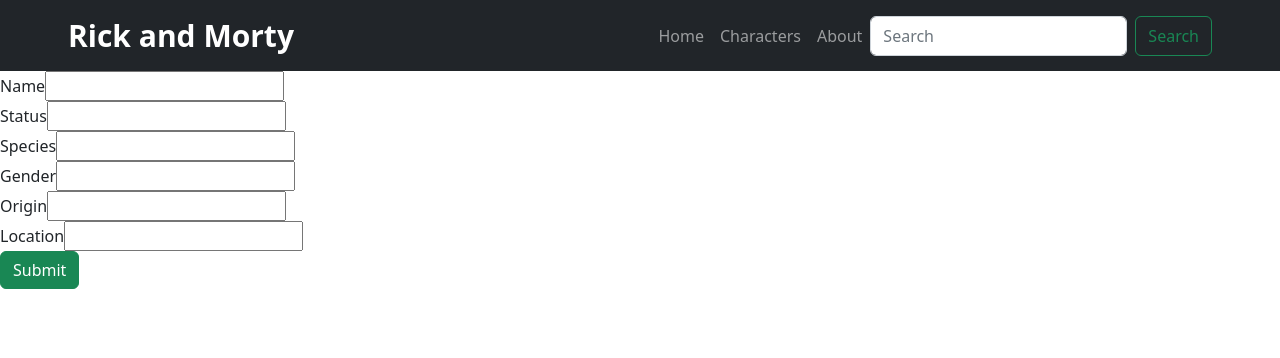
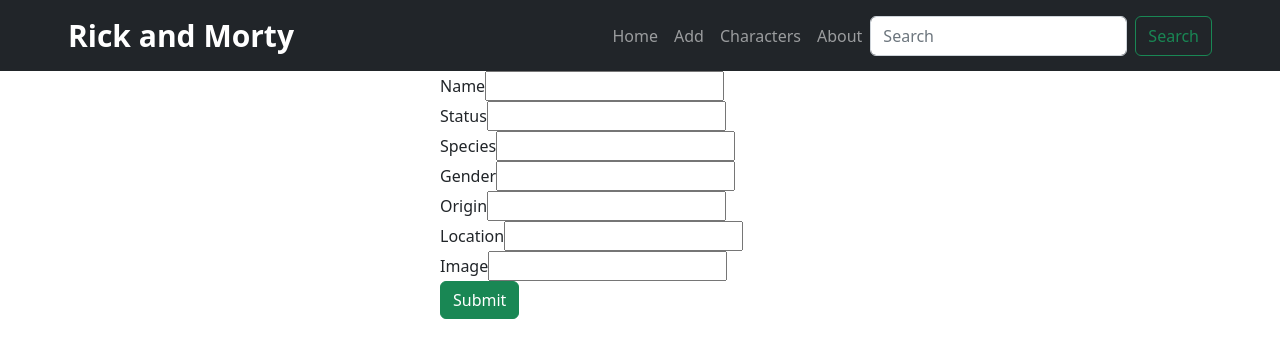
Before and after one commit to MarcPadrell/ricky-morty-v4, an Angular app: page /add in a window 1280 px wide. Shown: the top 358 px of the page. Built offline with nearby package versions, Linux system fonts and the light colour scheme.

Commit message:
image and add to navbar

```diff
--- a/src/app/add-character/add-character.component.css
+++ b/src/app/add-character/add-character.component.css
@@ -0,0 +1,5 @@
+.submit-form
+{
+  max-width: 400px;
+  margin: auto;
+}
--- a/src/app/add-character/add-character.component.html
+++ b/src/app/add-character/add-character.component.html
@@ -25,11 +25,15 @@
         <label for="description">Location</label>
         <input class="from-contorl" id="description" required [(ngModel)]="character.location" name="description" />
       </div>
+      <div class="form-group">
+        <label for="description">Image</label>
+        <input class="from-contorl" id="description" required [(ngModel)]="character.image" name="image" />
+      </div>
       <button (click)="saveCharacter()" class="btn btn-success">Submit</button>
     </div>
 
     <div *ngIf="submitted" >
-      <h4> Tutorial was submited blabla</h4>
+      <h4>Character ADDED!</h4>
       <button class="btn btn-success" (click)="newCharacter()">Add</button>
     </div>
   </div>
--- a/src/app/add-character/add-character.component.ts
+++ b/src/app/add-character/add-character.component.ts
@@ -34,6 +34,7 @@ export class AddCharacterComponent implements OnInit {
       gender: this.character.gender,
       origin: this.character.origin,
       location: this.character.location,
+      image: this.character.image,
     };
 
     this.charactersService.create(data).subscribe(
@@ -53,6 +54,7 @@ export class AddCharacterComponent implements OnInit {
       gender: '',
       origin: '',
       location: '',
+      image: ''
     };
   }
 
--- a/src/app/app.component.html
+++ b/src/app/app.component.html
@@ -12,6 +12,9 @@
         <ul class="navbar-nav justify-content-end flex-grow-1">
           <li class="nav-item">
             <a class="nav-link" aria-current="page" routerLink="/home">Home</a>
+          </li>
+          <li class="nav-item">
+            <a class="nav-link" routerLink="/add">Add</a>
           </li>
           <li class="nav-item">
             <a class="nav-link" routerLink="/characters">Characters</a>
```
Also changed, not shown: 1 other file (tests, documents, lock files or other folders).
